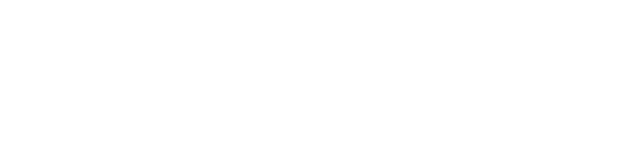
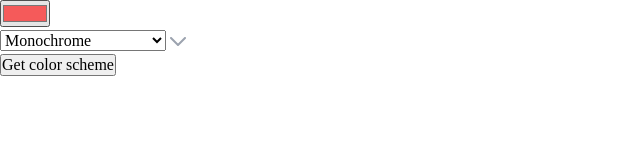
Before and after one commit to ffernandocosta/color-scheme-generator, a plain HTML site: page index.html in a window 1280 px wide. Shown: the whole page, without its empty margins (0-640 px from the left). Drawn offline with Linux system fonts and the light colour scheme.

Commit message:
feat: add color scheme form and container

```diff
--- a/index.html
+++ b/index.html
@@ -11,6 +11,32 @@
     <link rel="stylesheet" href="/reset.css">
 </head>
 <body>
+    <main>
+        <div class="container">
+            <form id="clr-scheme--form" class="clr-scheme--form">
+                <input type="color" value="#F55A5A" id="clr-scheme--input" class="clr-scheme--input">
+                <div class="select-group">
+                    <select name="color-types" id="clr-scheme--types" class="clr-scheme--types">
+                        <option value="monochrome">Monochrome</option>
+                        <option value="monochrome-dark">Monochrome-dark</option>
+                        <option value="monochrome-light">Monochrome-light</option>
+                        <option value="analogic">Analogic</option>
+                        <option value="complement">Complement</option>
+                        <option value="analogic-complement">Analogic-complement</option>
+                        <option value="triad">Triad</option>
+                        <option value="quad">Quad</option>
+                    </select>
+                    <span class="custom-arrow"><svg xmlns="http://www.w3.org/2000/svg" width="16" height="9" viewBox="0 0 16 9" fill="none">
+                        <path d="M15 1L8 8L1 1" stroke="#9CA3AF" stroke-width="2" stroke-linecap="round" stroke-linejoin="round"/>
+                    </svg></span>
+                </div>
+                <input type="submit" value="Get color scheme" id="clr-scheme--submit" class="clr-scheme--submit">
+            </form>
+            <article id="clr-scheme--container" class="clr-scheme--container">
+                <!--COLOR SCHEME HERE!-->
+            </article>
+        </div>
+    </main>
     <script src="/index.js" type="module"></script>
 </body>
 </html>
```
